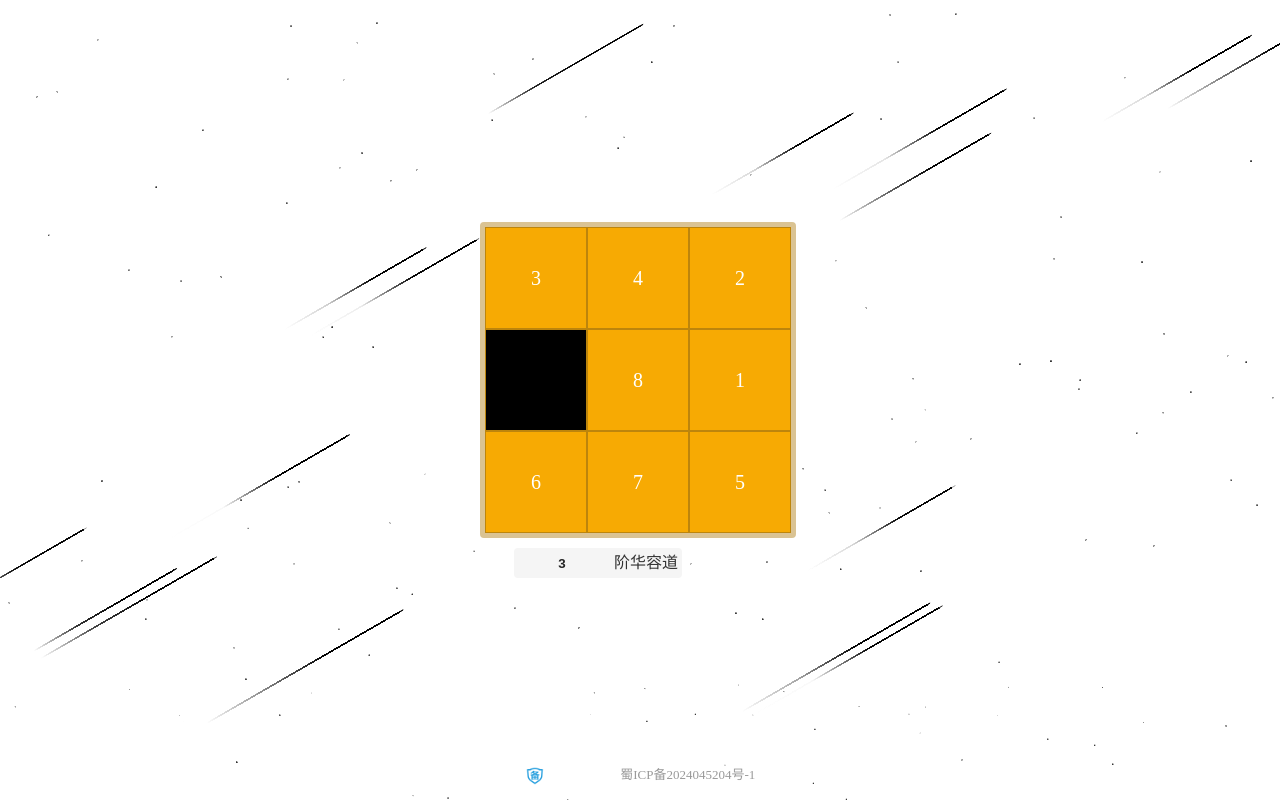
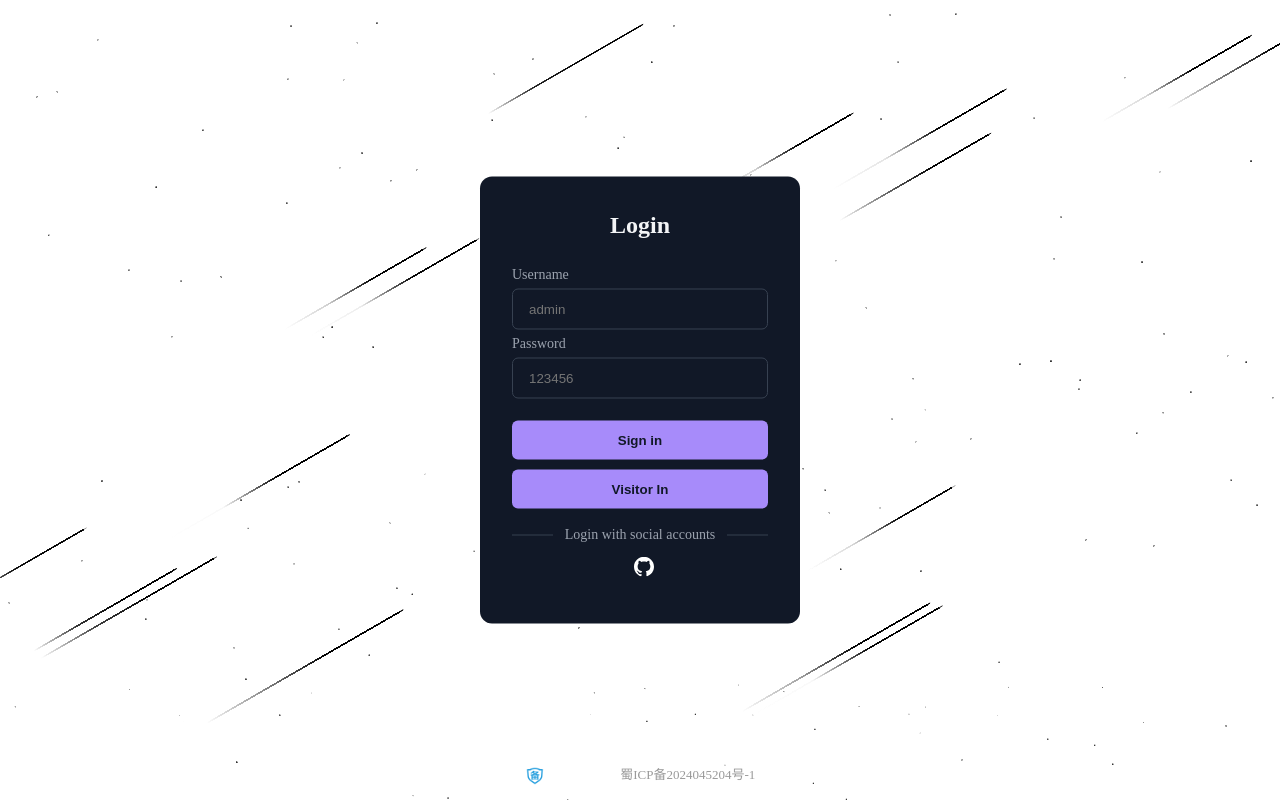
Before and after one commit to eternal-lee/nuxt-admin, a Nuxt app: page / in a window 1280 px wide. Built offline with nearby package versions, Linux system fonts and the light colour scheme.

Commit message:
feat: 添加登录页

```diff
--- /dev/null
+++ b/components/login/index.vue
@@ -0,0 +1,221 @@
+<template>
+  <div class="form-container">
+    <p class="title">Login</p>
+    <div class="form">
+      <div class="input-group">
+        <label for="username">Username</label>
+        <input type="text" name="username" id="username" placeholder="admin" />
+      </div>
+      <div class="input-group">
+        <label for="password">Password</label>
+        <input type="password" name="password" id="password" placeholder="123456" />
+        <div class="forgot">
+          <!-- <a rel="noopener noreferrer" href="#">Forgot Password ?</a> -->
+        </div>
+      </div>
+      <button class="sign" @click="signIn">Sign in</button>
+      <button class="sign" @click="visitorIn">Visitor In</button>
+    </div>
+    <div class="social-message">
+      <div class="line"></div>
+      <p class="message">Login with social accounts</p>
+      <div class="line"></div>
+    </div>
+    <div class="social-icons">
+      <button aria-label="Log in with Google" class="icon">
+        <svg xmlns="http://www.w3.org/2000/svg" viewBox="0 0 32 32" class="w-5 h-5 fill-current">
+          <path
+            d="M16.318 13.714v5.484h9.078c-0.37 2.354-2.745 6.901-9.078 6.901-5.458 0-9.917-4.521-9.917-10.099s4.458-10.099 9.917-10.099c3.109 0 5.193 1.318 6.38 2.464l4.339-4.182c-2.786-2.599-6.396-4.182-10.719-4.182-8.844 0-16 7.151-16 16s7.156 16 16 16c9.234 0 15.365-6.49 15.365-15.635 0-1.052-0.115-1.854-0.255-2.651z"
+          ></path>
+        </svg>
+      </button>
+      <button aria-label="Log in with Twitter" class="icon">
+        <svg xmlns="http://www.w3.org/2000/svg" viewBox="0 0 32 32" class="w-5 h-5 fill-current">
+          <path
+            d="M31.937 6.093c-1.177 0.516-2.437 0.871-3.765 1.032 1.355-0.813 2.391-2.099 2.885-3.631-1.271 0.74-2.677 1.276-4.172 1.579-1.192-1.276-2.896-2.079-4.787-2.079-3.625 0-6.563 2.937-6.563 6.557 0 0.521 0.063 1.021 0.172 1.495-5.453-0.255-10.287-2.875-13.52-6.833-0.568 0.964-0.891 2.084-0.891 3.303 0 2.281 1.161 4.281 2.916 5.457-1.073-0.031-2.083-0.328-2.968-0.817v0.079c0 3.181 2.26 5.833 5.26 6.437-0.547 0.145-1.131 0.229-1.724 0.229-0.421 0-0.823-0.041-1.224-0.115 0.844 2.604 3.26 4.5 6.14 4.557-2.239 1.755-5.077 2.801-8.135 2.801-0.521 0-1.041-0.025-1.563-0.088 2.917 1.86 6.36 2.948 10.079 2.948 12.067 0 18.661-9.995 18.661-18.651 0-0.276 0-0.557-0.021-0.839 1.287-0.917 2.401-2.079 3.281-3.396z"
+          ></path>
+        </svg>
+      </button>
+      <button aria-label="Log in with GitHub" class="icon" @click="authHandle('github')">
+        <svg xmlns="http://www.w3.org/2000/svg" viewBox="0 0 32 32" class="w-5 h-5 fill-current">
+          <path
+            d="M16 0.396c-8.839 0-16 7.167-16 16 0 7.073 4.584 13.068 10.937 15.183 0.803 0.151 1.093-0.344 1.093-0.772 0-0.38-0.009-1.385-0.015-2.719-4.453 0.964-5.391-2.151-5.391-2.151-0.729-1.844-1.781-2.339-1.781-2.339-1.448-0.989 0.115-0.968 0.115-0.968 1.604 0.109 2.448 1.645 2.448 1.645 1.427 2.448 3.744 1.74 4.661 1.328 0.14-1.031 0.557-1.74 1.011-2.135-3.552-0.401-7.287-1.776-7.287-7.907 0-1.751 0.62-3.177 1.645-4.297-0.177-0.401-0.719-2.031 0.141-4.235 0 0 1.339-0.427 4.4 1.641 1.281-0.355 2.641-0.532 4-0.541 1.36 0.009 2.719 0.187 4 0.541 3.043-2.068 4.381-1.641 4.381-1.641 0.859 2.204 0.317 3.833 0.161 4.235 1.015 1.12 1.635 2.547 1.635 4.297 0 6.145-3.74 7.5-7.296 7.891 0.556 0.479 1.077 1.464 1.077 2.959 0 2.14-0.020 3.864-0.020 4.385 0 0.416 0.28 0.916 1.104 0.755 6.4-2.093 10.979-8.093 10.979-15.156 0-8.833-7.161-16-16-16z"
+          ></path>
+        </svg>
+      </button>
+    </div>
+    <p class="signup">
+      Don't have an account?
+      <a rel="noopener noreferrer" href="#" class="">Sign up</a>
+    </p>
+  </div>
+</template>
+
+<script lang="ts" setup>
+const router = useRouter()
+
+onMounted(() => {
+  console.warn(router.currentRoute.value.query)
+})
+function signIn() {
+  console.log('登录成功')
+}
+function visitorIn() {
+  router.replace({
+    name: 'visitor'
+  })
+}
+
+function authHandle(name: string) {
+  if (name == 'github') {
+    // 直接调接口去实现...
+    const authorizeUrl = 'https://github.com/login/oauth/authorize'
+    const clientID = 'Ov23litVRiuaZ2d2rBO0'
+    const redirectUrl = 'http://localhost:3000'
+    location.href = `${authorizeUrl}?client_id=${clientID}&redirect_uri=${redirectUrl}`
+  }
+}
+</script>
+
+<style lang="less" scoped>
+/* From Uiverse.io by Yaya12085 */
+.form-container {
+  position: absolute;
+  left: 50%;
+  top: 50%;
+  box-sizing: border-box;
+  width: 320px;
+  border-radius: 0.75rem;
+  background-color: rgba(17, 24, 39, 1);
+  padding: 2rem;
+  color: rgba(243, 244, 246, 1);
+  transform: translate(-50%, -50%);
+}
+
+.title {
+  text-align: center;
+  font-size: 1.5rem;
+  line-height: 2rem;
+  font-weight: 700;
+}
+
+.form {
+  margin-top: 1.5rem;
+}
+
+.input-group {
+  margin-top: 0.25rem;
+  font-size: 0.875rem;
+  line-height: 1.25rem;
+}
+
+.input-group label {
+  display: block;
+  color: rgba(156, 163, 175, 1);
+  margin-bottom: 4px;
+}
+
+.input-group input {
+  box-sizing: border-box;
+  width: 100%;
+  border-radius: 0.375rem;
+  border: 1px solid rgba(55, 65, 81, 1);
+  outline: 0;
+  background-color: rgba(17, 24, 39, 1);
+  padding: 0.75rem 1rem;
+  color: rgba(243, 244, 246, 1);
+}
+
+.input-group input:focus {
+  border-color: rgba(167, 139, 250);
+}
+
+.forgot {
+  display: flex;
+  justify-content: flex-end;
+  font-size: 0.75rem;
+  line-height: 1rem;
+  color: rgba(156, 163, 175, 1);
+  margin: 8px 0 14px 0;
+}
+
+.forgot a,
+.signup a {
+  color: rgba(243, 244, 246, 1);
+  text-decoration: none;
+  font-size: 14px;
+}
+
+.forgot a:hover,
+.signup a:hover {
+  text-decoration: underline rgba(167, 139, 250, 1);
+}
+
+.sign {
+  display: block;
+  width: 100%;
+  background-color: rgba(167, 139, 250, 1);
+  padding: 0.75rem;
+  text-align: center;
+  color: rgba(17, 24, 39, 1);
+  border: none;
+  border-radius: 0.375rem;
+  font-weight: 600;
+
+  & + .sign {
+    margin-top: 10px;
+  }
+}
+
+.social-message {
+  display: flex;
+  align-items: center;
+  padding-top: 1rem;
+}
+
+.line {
+  height: 1px;
+  flex: 1 1 0%;
+  background-color: rgba(55, 65, 81, 1);
+}
+
+.social-message .message {
+  padding-left: 0.75rem;
+  padding-right: 0.75rem;
+  font-size: 0.875rem;
+  line-height: 1.25rem;
+  color: rgba(156, 163, 175, 1);
+}
+
+.social-icons {
+  display: flex;
+  justify-content: center;
+}
+
+.social-icons .icon {
+  border-radius: 0.125rem;
+  padding: 0.75rem;
+  border: none;
+  background-color: transparent;
+  margin-left: 8px;
+  cursor: pointer;
+
+  &:not([aria-label='Log in with GitHub']) {
+    display: none;
+  }
+}
+
+.social-icons .icon svg {
+  height: 1.25rem;
+  width: 1.25rem;
+  fill: #fff;
+}
+
+.signup {
+  display: none;
+  text-align: center;
+  font-size: 0.75rem;
+  line-height: 1rem;
+  color: rgba(156, 163, 175, 1);
+}
+</style>
--- a/pages/index.vue
+++ b/pages/index.vue
@@ -1,7 +1,7 @@
 <template>
   <div class="home-page">
     <bgCanvas />
-    <HuaRongdaoIndex />
+    <Login />
     <footer class="footer">
       <img src="~/assets/images/filings.png" class="icon" alt="" />
       ICP备案号：<a href="https://beian.miit.gov.cn" target="_blank">蜀ICP备2024045204号-1</a>
@@ -10,7 +10,8 @@
 </template>
 
 <script setup lang="ts">
-import HuaRongdaoIndex from '~/components/huaRongdao/index.vue'
+// import HuaRongdaoIndex from '~/components/huaRongdao/index.vue'
+import Login from '~/components/login/index.vue'
 import bgCanvas from '~/components/huaRongdao/bgCanvas.vue'
 </script>
 
--- /dev/null
+++ b/pages/visitor/index.vue
@@ -0,0 +1,82 @@
+<template>
+  <div class="home-page">
+    <bgCanvas />
+    <HuaRongdaoIndex />
+
+    <button class="btn" @click="goHome">
+      <span class="txt"> Back home </span>
+    </button>
+  </div>
+</template>
+
+<script setup lang="ts">
+import HuaRongdaoIndex from '~/components/huaRongdao/index.vue'
+import bgCanvas from '~/components/huaRongdao/bgCanvas.vue'
+
+const router = useRouter()
+function goHome() {
+  router.replace('/')
+}
+</script>
+
+<style lang="less" scoped>
+.home-page {
+  position: relative;
+  width: 100%;
+  height: 100%;
+
+  .btn {
+    position: absolute;
+    top: 0;
+    margin-top: 25px;
+    display: inline-block;
+    width: 150px;
+    height: 50px;
+    border-radius: 10px;
+    border: 1px solid #03045e;
+    overflow: hidden;
+    transition: all 0.5s ease-in;
+    z-index: 1;
+    cursor: pointer;
+
+    &::after,
+    &::before {
+      content: '';
+      position: absolute;
+      top: 0;
+      width: 0;
+      height: 100%;
+      transform: skew(15deg);
+      transition: all 0.5s;
+      overflow: hidden;
+      z-index: -1;
+    }
+
+    &::before {
+      left: -10px;
+      background: #240046;
+    }
+
+    &::after {
+      right: -10px;
+      background: #5a189a;
+    }
+
+    &:hover::before,
+    &:hover::after {
+      width: 58%;
+    }
+
+    &:hover .txt {
+      color: #e0aaff;
+      transition: 0.3s;
+    }
+
+    & .txt {
+      color: #03045e;
+      font-size: 18px;
+      transition: all 0.3s ease-in;
+    }
+  }
+}
+</style>
```
